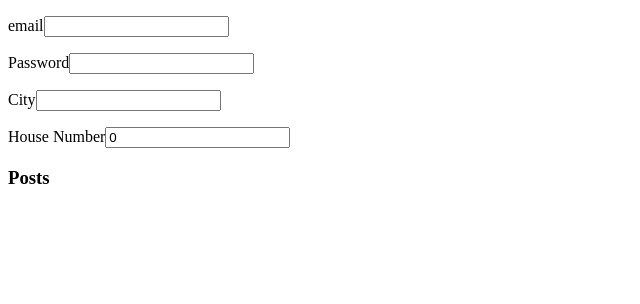
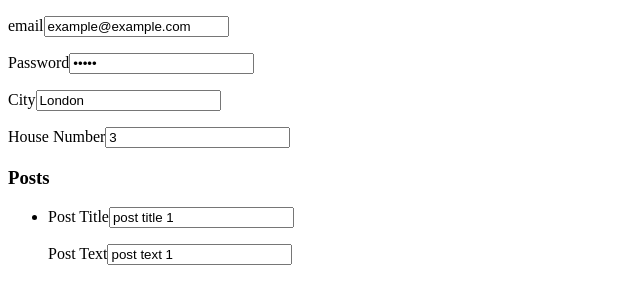
Before and after one commit to ilya-loskutov/test-project-second, an Angular app: page / in a window 1280 px wide. Shown: the top 304 px of the page, without its empty margins (0-640 px from the left). Built offline with nearby package versions, Linux system fonts and the light colour scheme.

Commit message:
Set a from value in ngAfterViewInit

```diff
--- a/src/app/app.component.html
+++ b/src/app/app.component.html
@@ -17,13 +17,13 @@
   </p>
   <div>
     <h3>Posts</h3>
-    <ul formArrayName="{{UserKeys.posts}}">
+    <ul formArrayName="posts">
       <li *ngFor="let post of posts.controls; let i = index;">
-        <p formControlName="{{i}}">
+        <p formGroupName="{{i}}">
           <label for="{{i}}-post-title">Post Title</label>
           <input id="{{i}}-post-title" type="text" formControlName="{{UserKeys.postTitle}}">
         </p>
-        <p formControlName="{{i}}">
+        <p formGroupName="{{i}}">
           <label for="{{i}}-post-text">Post Text</label>
           <input id="{{i}}-post-text" type="text" formControlName="{{UserKeys.postText}}">
         </p>
--- a/src/app/app.component.ts
+++ b/src/app/app.component.ts
@@ -19,4 +19,21 @@ export class AppComponent {
   get posts(): FormArray {
     return UserForm.getPostsFormArray(this.userForm);
   }
+
+  ngAfterViewInit(): void {
+    this.userForm.setValue({
+      [UserKeys.email]: 'example@example.com',
+      [UserKeys.password]: '12345',
+      [UserKeys.address]: {
+        [UserKeys.addressCity]: 'London',
+        [UserKeys.addressHouseNumber]: 3
+      },
+      [UserKeys.posts]: [
+        {
+          [UserKeys.postTitle]: 'post title 1',
+          [UserKeys.postText]: 'post text 1'
+        }
+      ]
+    });
+  }
 }
--- a/src/app/models/user-form.ts
+++ b/src/app/models/user-form.ts
@@ -13,7 +13,14 @@ export class UserForm {
                 city: new FormControl(['']),
                 house_number: new FormControl([0])
             }),
-            [UserKeys.posts]: new FormArray([])
+            [UserKeys.posts]: new FormArray([
+                new FormGroup(
+                    {
+                        [UserKeys.postTitle]: new FormControl('post title'),
+                        [UserKeys.postText]: new FormControl('post text')
+                    }
+                )
+            ])
         })
     }
 
```
